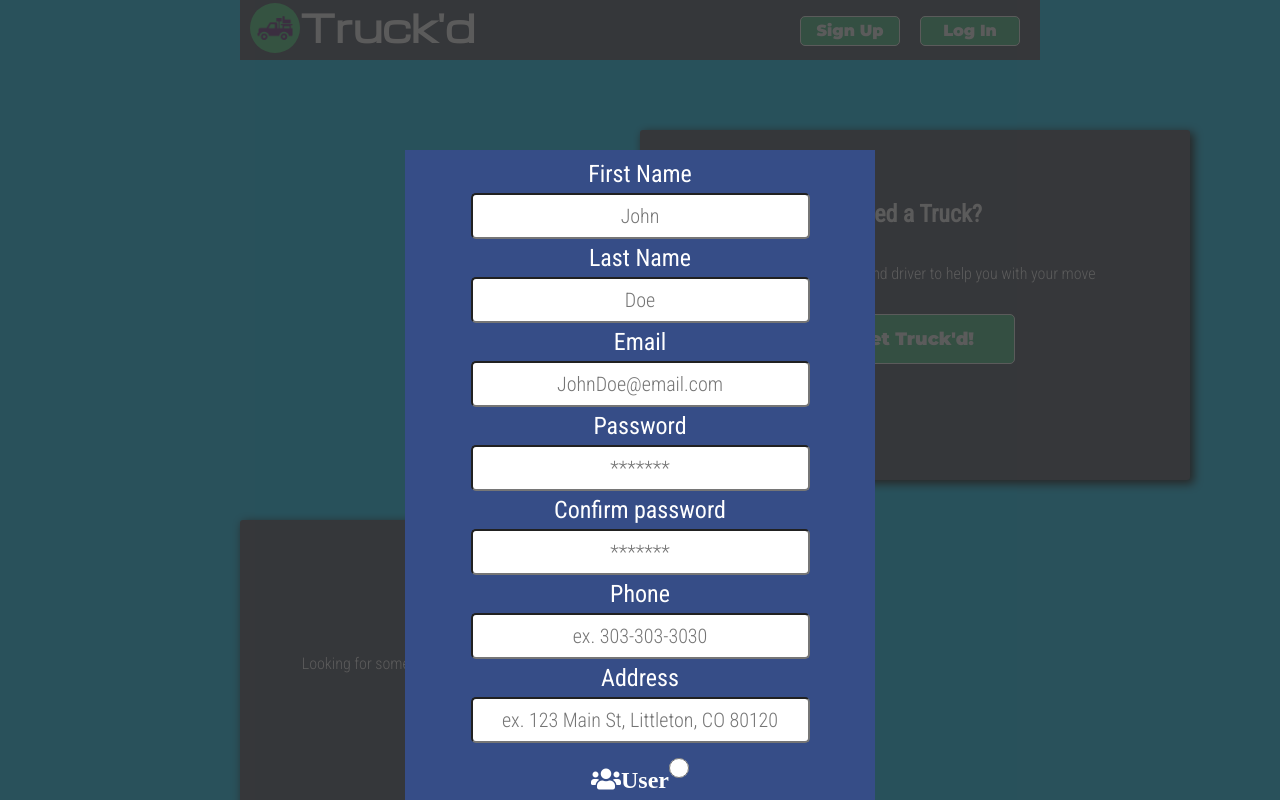
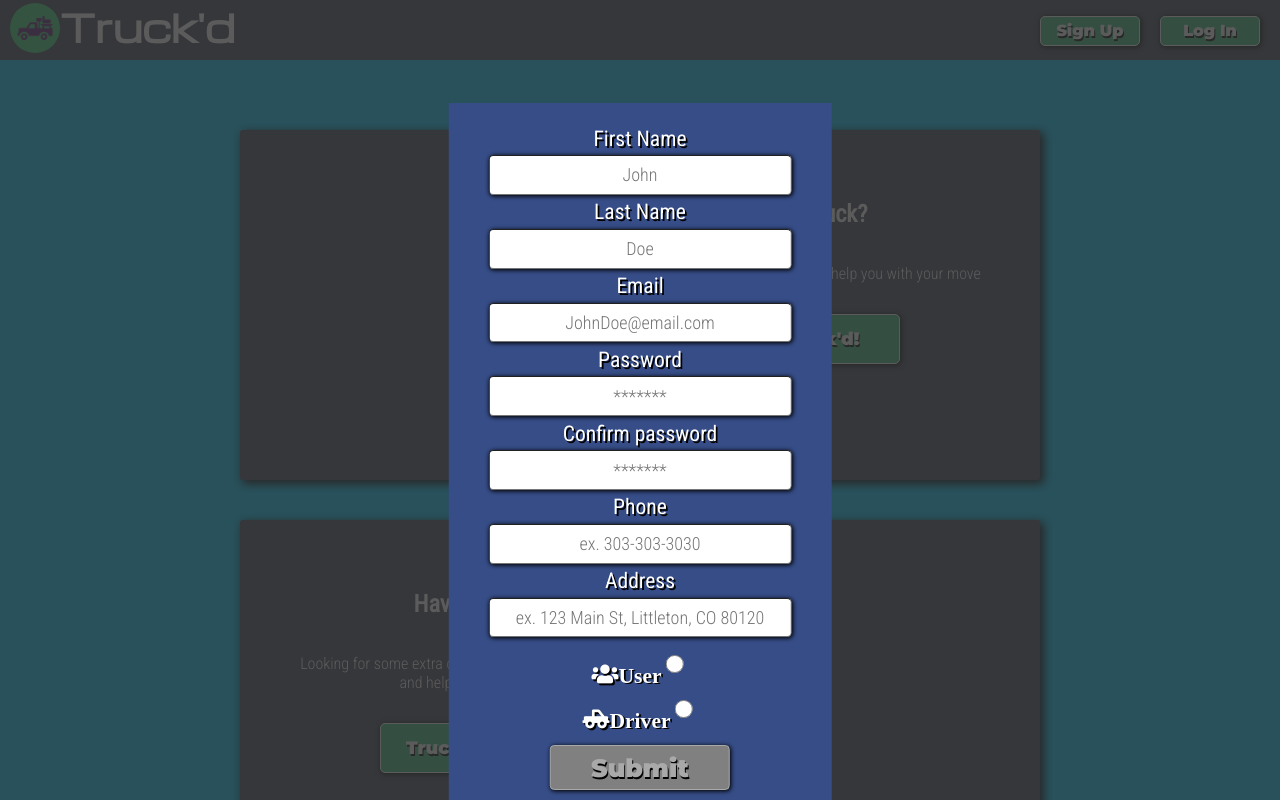
Before and after one commit to thinkful-ei24/mountain-men-client, a React (Create React App) app: page /register in a window 1280 px wide. Shown: the top 800 px of the page. Built offline with nearby package versions, Linux system fonts and the light colour scheme; no server answers.

Commit message:
landing page styled

```diff
--- a/src/components/DriverBid.js
+++ b/src/components/DriverBid.js
@@ -102,7 +102,7 @@ const mapStateToProps = (state) => {
 }
 
 const Job = reduxForm({
-  form: "jobBidForm"
+  form: `jobBidForm + ${Job}`
 })(connect(mapStateToProps)(JobComponent));
 
 export default Job;
--- a/src/components/LandingMain.js
+++ b/src/components/LandingMain.js
@@ -21,11 +21,49 @@ const Button = styled.button`
   font-size: 18px;
 `;
 
-const NeedTruck = styled.div`
-  @media only screen and (max-width: 600px) {
-    min-width: 350px;
+const NeedTruckContainer = styled.div`
+  @media only screen and (max-width: 800px) {
+    flex-direction: column;
+    width: 400px;
     margin-left: auto;
     margin-right: auto;
+    align-items: center
+  }
+  display: flex;
+  flex-direction: row;
+  align-items: space-between;
+  width: 100%;
+  margin-left: auto;
+  margin-right: auto;
+`
+
+const NeedTruckImg = styled.div`
+  @media only screen and (max-width: 800px) {
+    margin: 0 auto;
+  }
+  display: flex;
+  align-items: center;
+  background-color: #444a59;
+  width: 250px;
+  min-height: 250px;
+  padding: 50px;
+  margin-top: 20px;
+  margin-left: 0px;
+  margin-right: auto;
+  margin-bottom: 20px;
+
+  border-radius: 3px;
+  box-shadow: 3px 3px 10px 1px black;
+
+  animation-duration: 1.5s;
+  animation-delay: 1s;
+`;
+
+const NeedTruck = styled.div`
+  @media only screen and (max-width: 800px) {
+    min-width: 350px;
+    margin-left: 0;
+    margin-right: 0;
   }
   display: flex;
   flex-direction: column;
@@ -36,19 +74,61 @@ const NeedTruck = styled.div`
   min-height: 250px;
   padding: 50px;
   margin-top: 20px;
-  margin-left: 400px;
+  /* margin-left: 250px; */
+  margin-left: 10px;
   margin-right: auto;
   margin-bottom: 20px;
 
   border-radius: 3px;
   box-shadow: 3px 3px 10px 1px black;
+
+  animation-duration: 1.5s;
+  animation-delay: 1s;
+`;
+
+const HaveTruckContainer = styled.div`
+  @media only screen and (max-width: 800px) {
+    flex-direction: column;
+    width: 400px;
+    margin-left: auto;
+    margin-right: auto;
+    align-items: center
+  }
+  display: flex;
+  flex-direction: row;
+  align-items: space-between;
+  width: 100%;
+  margin-left: auto;
+  margin-right: auto;
+`
+
+const HaveTruckImg = styled.div`
+  @media only screen and (max-width: 800px) {
+    margin: 0 auto;
+  }
+  display: flex;
+  align-items: center;
+  background-color: #444a59;
+  width: 250px;
+  min-height: 250px;
+  padding: 50px;
+  margin-top: 20px;
+  margin-left: auto;
+  margin-right: 0px;
+  margin-bottom: 20px;
+
+  border-radius: 3px;
+  box-shadow: 3px 3px 10px 1px black;
+
+  animation-duration: 1.5s;
+  animation-delay: 1s;
 `;
 
 const HaveTruck = styled.div`
-  @media only screen and (max-width: 600px) {
+  @media only screen and (max-width: 800px) {
     min-width: 350px;
-    margin: 0 auto;
-
+    margin-left: 0;
+    margin-right: 0;
   }
   display: flex;
   flex-direction: column;
@@ -60,11 +140,14 @@ const HaveTruck = styled.div`
   padding: 50px;
   margin-top: 20px;
   margin-left: auto;
-  margin-right: 400px;
+  margin-right: 10px;
   margin-bottom: 20px;
 
   border-radius: 3px;
   box-shadow: 3px 3px 10px 1px black;
+
+  animation-duration: 1.5s;
+  animation-delay: 1s;
 `;
 
 export function LandingMain(props) {
@@ -73,14 +156,19 @@ export function LandingMain(props) {
   } else {
     return (
       <Landing>
-        <NeedTruck className='animated fadeInLeft'>
+        <NeedTruckContainer>
+          <NeedTruckImg className='animated fadeInUpBig'></NeedTruckImg>
+          <NeedTruck className='animated fadeInLeftBig'>
             <h2>Need a Truck?</h2>
             <p>Log in to find a truck and driver to help you with your move</p>
             <Link to="/login">
               <Button type="button">Get Truck'd!</Button>
             </Link>
           </NeedTruck>
-        <HaveTruck className='animated fadeInRight'>
+        </NeedTruckContainer>
+
+        <HaveTruckContainer>
+          <HaveTruck className='animated fadeInRightBig'>
             <h2>Have a Truck?</h2>
             <p>
               Looking for some extra chash? Turn your truck into capital and help
@@ -90,7 +178,8 @@ export function LandingMain(props) {
               <Button type="button">Truck Yourself!</Button>
             </Link>
           </HaveTruck>
-        <img style={{width: '200px'}} src="http://cars.typepad.com/.a/6a00d83451b3c669e2014e86ba94f4970d-800wi" alt='truck'/>
+          <HaveTruckImg className='animated fadeInDownBig'></HaveTruckImg>
+        </HaveTruckContainer>
       </Landing>
     );
   }
--- a/src/components/LoginForm.js
+++ b/src/components/LoginForm.js
@@ -9,6 +9,19 @@ const Button = styled.button`
   background-color: #ff7f40;
   color: white;
   margin-top: 15px;
+`;
+
+const LoginFormContainer = styled.div`
+  box-shadow: 3px 3px 10px 1px black;
+  padding: 30px;
+  background-color: #364D87;
+  position: absolute;
+  top: 50%;
+  left: 50%;
+  transform: translate(-50%, -50%);
+  width: 425px;
+  height: 350px;
+  zoom: .9;
 `;
 
 export class LoginForm extends React.Component {
@@ -27,9 +40,6 @@ export class LoginForm extends React.Component {
   };
 
   render() {
-    // if (this.props.isLoggedIn) {
-    //   return <Redirect to="/dashboard" />;
-    // }
 
     let error;
     if(this.props.error) {
@@ -41,8 +51,8 @@ export class LoginForm extends React.Component {
     }
 
     return (
-      <div id="form-container">
-        <div id="login-form">
+      <div>
+        <LoginFormContainer>
           <form
             className="login-form"
             onSubmit={this.props.handleSubmit(values => {
@@ -73,7 +83,7 @@ export class LoginForm extends React.Component {
             </div>
             <Button>Log in</Button>
           </form>
-        </div>
+        </LoginFormContainer>
       </div>
     );
   }
--- a/src/components/RegisterForm.js
+++ b/src/components/RegisterForm.js
@@ -12,6 +12,32 @@ const Button = styled.button`
   background-color: #ff7f40;
   color: white;
   margin-top: 15px;
+`;
+
+const RegisterFormContainer = styled.div`
+  padding: 25px;
+  background-color: #364D87;
+  position: absolute;
+  width: 375px;
+  height: 775px;
+  top: 50%;
+  left: 50%;
+  transform: translate(-50%, -40%);
+  zoom: .9;
+
+
+  input{
+    height: 40px;
+    font-size: 20px;
+  }
+
+  label {
+    display: block;
+    margin: 0px;
+    color: white;
+    font-size: 24px;
+  }
+
 `;
 
 export class RegisterForm extends React.Component {
@@ -42,8 +68,7 @@ export class RegisterForm extends React.Component {
     }
 
     return (
-      <div id="form-container">
-        <div id="register-form">
+        <RegisterFormContainer>
           <form
             className="register-form"
             onSubmit={this.props.handleSubmit(values => {
@@ -155,8 +180,7 @@ export class RegisterForm extends React.Component {
               Submit
             </Button>
           </form>
-        </div>
-      </div>
+        </RegisterFormContainer>
     );
   }
 }
--- a/src/index.css
+++ b/src/index.css
@@ -1,9 +1,33 @@
-/* @media only screen and (max-width: 600px) {
-  body {
-    background-color: #04CDFF;
-    width: 100%;
-  }
-} */
+
+/*       */
+/* FONTS */
+/*       */
+
+/* 'Montserrat' */
+/* Black: 900; Used on headers and buttons */
+
+/* 'Roboto Condensed' */
+/* Regular: 400;  Used on input fields */
+/* Light: 300; Used everwhere else */
+
+
+/*       */
+/* COLORS */
+/*        */
+
+/*light-grey: #52596b;
+  dark-grey: #444a59;
+  light-blue: #3d5799;
+  dark-blue: #364d87;
+  background-light-blue: #04cdff;
+  background-dark-blue: #04aad4;
+  light-orange: #ff7f40;
+  dark-orange: #d46a35;
+  light-red: #ee322c;
+  dark-red: #a62b0f;
+*/
+
+
 html {
   width: 100%;
 }
@@ -11,7 +35,7 @@ html {
 body {
   background-color: #04CDFF;
   margin: 0;
-  width: 800px;
+  width: 100%;
   margin-left: auto;
   margin-right: auto;
   padding: 0;
@@ -37,9 +61,11 @@ code {
 }
 
 label {
+  color: white;
   font-family: 'Roboto Condensed', sans-serif;
   font-weight: 400;
   font-size: 32px;
+  text-shadow: 2px 2px black;
   margin: 10px;
 }
 
@@ -55,17 +81,19 @@ input {
   text-align: center;
   border-radius: 5px;
   outline: 5px solid none;
-  outline-offset: -5px
+  outline-offset: -5px;
+  box-shadow: 1px 1px 5px 0.5px black;
 }
 
 input[type='radio'] {
   width: 20px;
+  box-shadow: none;
 }
 
 input:active,
 input:focus {
   outline: 5px solid #04CDFF;
-  outline-offset: -5px
+  outline-offset: -5px;
 }
 
 button {
@@ -77,4 +105,12 @@ button {
   border: 1px solid;
   border-radius: 5px;
   margin: 10px;
+  box-shadow: 1px 1px 5px 0.5px black;
+  text-shadow: 1px 2px black;
 }
+
+button:disabled {
+  background: grey;
+  color: darkgray;
+  cursor: not-allowed;
+}
--- a/src/pages/LoginPage.js
+++ b/src/pages/LoginPage.js
@@ -4,17 +4,19 @@ import styled from 'styled-components';
 import { Link } from "react-router-dom";
 
 const LoginContainer = styled.div`
-  position: absolute;
+  position: fixed;
   margin: 0;
   top: 0;
   left: 0;
   right: 0;
   bottom: 0;
   background-color: rgba(50, 50, 50, 0.8);
+
+  animation-duration: .5s;
 `;
 
 const BG = styled.div`
-  position: absolute;
+  position: fixed;
   margin: 0;
   top: 0;
   left: 0;
@@ -22,31 +24,11 @@ const BG = styled.div`
   bottom: 0;
 `;
 
-const Login = styled.div`
-  #login-form {
-    padding: 30px;
-    background-color: #364D87;
-    position: absolute;
-    top: 50%;
-    left: 50%;
-    transform: translate(-50%, -50%);
-    width: 425px;
-    height: 350px;
-  }
-
-  label {
-    color: white;
-  }
-`;
-
 export default function LoginPage() {
   return (
     <LoginContainer className='animated fadeIn'>
       <BG as={Link} to='/'></BG>
-      <Login id='login-page'>
-        <LoginForm id="login-form"></LoginForm>
-      </Login>
+      <LoginForm id="login-form"></LoginForm>
     </LoginContainer>
-
   );
 }
--- a/src/pages/RegisterPage.js
+++ b/src/pages/RegisterPage.js
@@ -3,7 +3,7 @@ import RegisterForm from "../components/RegisterForm";
 import styled from 'styled-components';
 import { Link } from "react-router-dom";
 
-export default function RegisterPage() {
+
 const RegisterContainer = styled.div`
   position: fixed;
   margin: 0;
@@ -11,56 +11,28 @@ export default function RegisterPage() {
   left: 0;
   right: 0;
   bottom: 0;
-    overflow:scroll;
   background-color: rgba(50, 50, 50, 0.8);
+
+  overflow: scroll;
+
+  animation-duration: .5s;
 `;
 
 const BG = styled.div`
-    position: absolute;
+  position: fixed;
   margin: 0;
   top: 0;
   left: 0;
   right: 0;
   bottom: 0;
-  `;
-  const Register = styled.div`
-  #register-form {
-    padding: 10px;
-    background-color: #364D87;
-    position: relative;
-    top: 150px;
-    width: 450px;
-    height: 750px;
-    margin-left: auto;
-    margin-right: auto;
 
-
-    input{
-      height: 40px;
-      font-size: 20px;
-    }
-
-    label {
-      display: block;
-      margin: 0px;
-      color: white;
-      font-size: 24px;
-    }
-
-    [type=radio] {
-      outline: none;
-      margin: 0;
-    }
-  }
 `;
 
+export default function RegisterPage() {
   return (
     <RegisterContainer className='animated fadeIn'>
       <BG as={Link} to='/'></BG>
-      <Register id='register-page'>
       <RegisterForm id='register-form'></RegisterForm>
-      </Register>
     </RegisterContainer>
-
   );
 }
```
Lines whose indentation alone changed are shown as unchanged.
